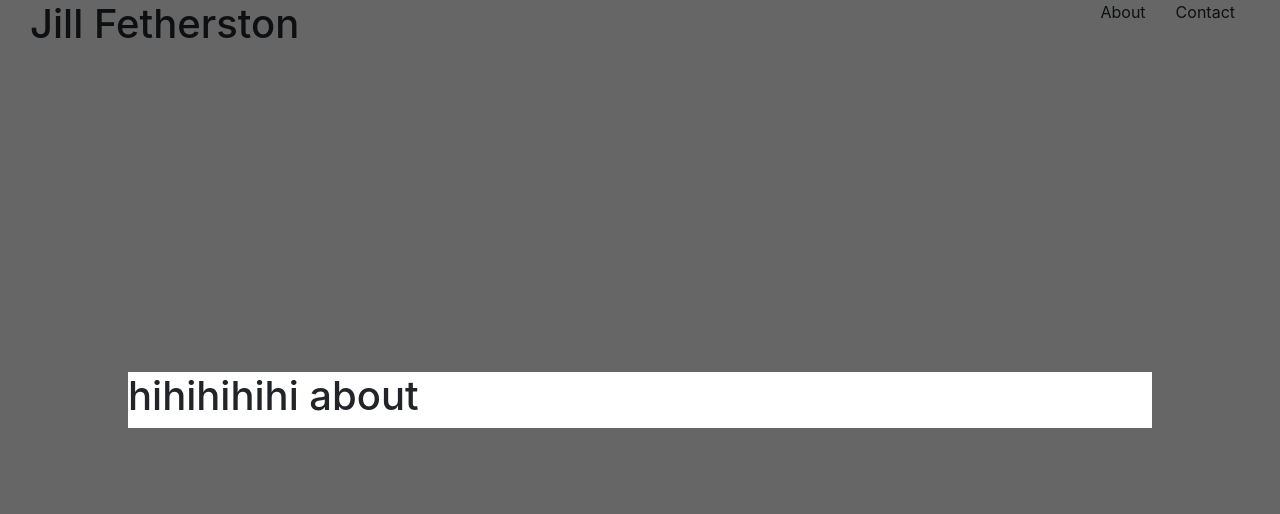
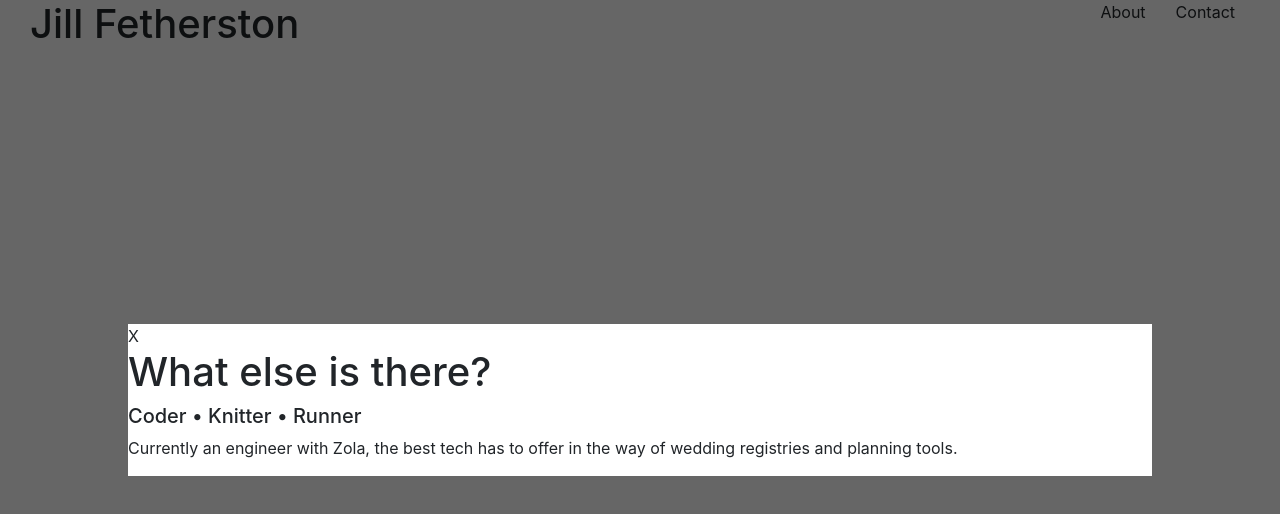
Before and after one commit to 12Noone/jfetherston-dot-com, a React app: page / in a window 1280 px wide. Both pictures are taken after a click on the item "About". Shown: the top 514 px of the page. Built offline with nearby package versions, Linux system fonts and the light colour scheme.

Commit message:
modal copy

```diff
--- a/src/App.js
+++ b/src/App.js
@@ -42,7 +42,7 @@ class App extends Component {
     return (
       <div>
         <Menu showViewer={this.showViewer} hideViewer={this.hideViewer} />
-        <Viewer show={this.state.viewerOpen} handleClose={this.hideViewer} viewerOptions={viewerOptions} />
+        <Viewer show={viewerOpen} handleClose={this.hideViewer} viewerOptions={viewerOptions} />
       </div>
     );
   }
--- a/src/components/Viewer.js
+++ b/src/components/Viewer.js
@@ -10,8 +10,13 @@ const Viewer = ({ handleClose, show, viewerOptions }) => {
   return (
     <div className={showHideClassName}>
       <section className="viewer-main">
+        <div className="close-viewer" onClick={handleClose}>
+          X
+        </div>
         <div className="viewer-header">
-        <h1>{viewerOptions.header}</h1>
+          <h1>{viewerOptions.header}</h1>
+          <h5>{viewerOptions.subHeading}</h5>
+          <p>{viewerOptions.bodyCopy}</p>
         </div>
       </section>
     </div>
--- a/src/viewerOptionsData.js
+++ b/src/viewerOptionsData.js
@@ -2,9 +2,9 @@
 const viewerOptionsData = {
   about: {
     navLink: 'about',
-    header: 'hihihihihi about',
-    subHeading: 'about about about',
-    bodyCopy: 'more about copy'
+    header: 'What else is there?',
+    subHeading: 'Coder • Knitter • Runner',
+    bodyCopy: 'Currently an engineer with Zola, the best tech has to offer in the way of wedding registries and planning tools.'
   },
   contact: {
     navLink: 'contact',
```
